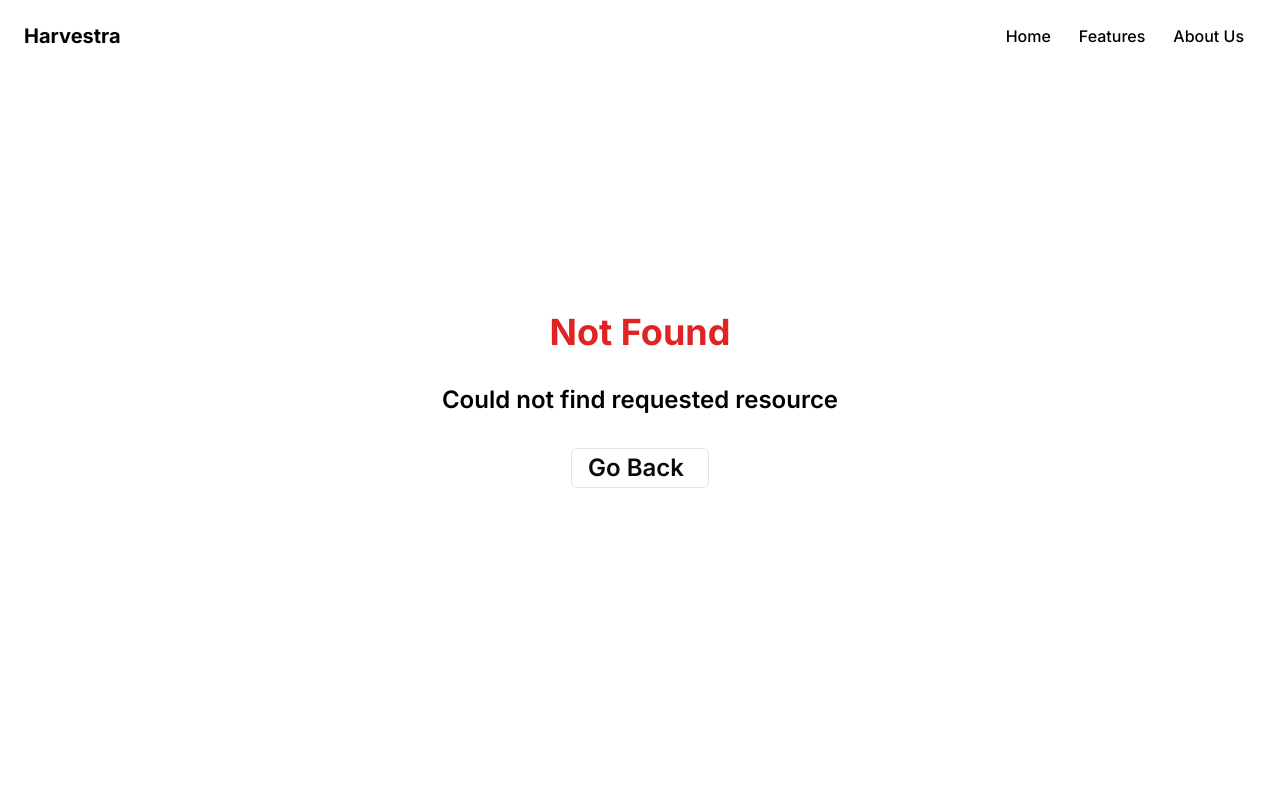
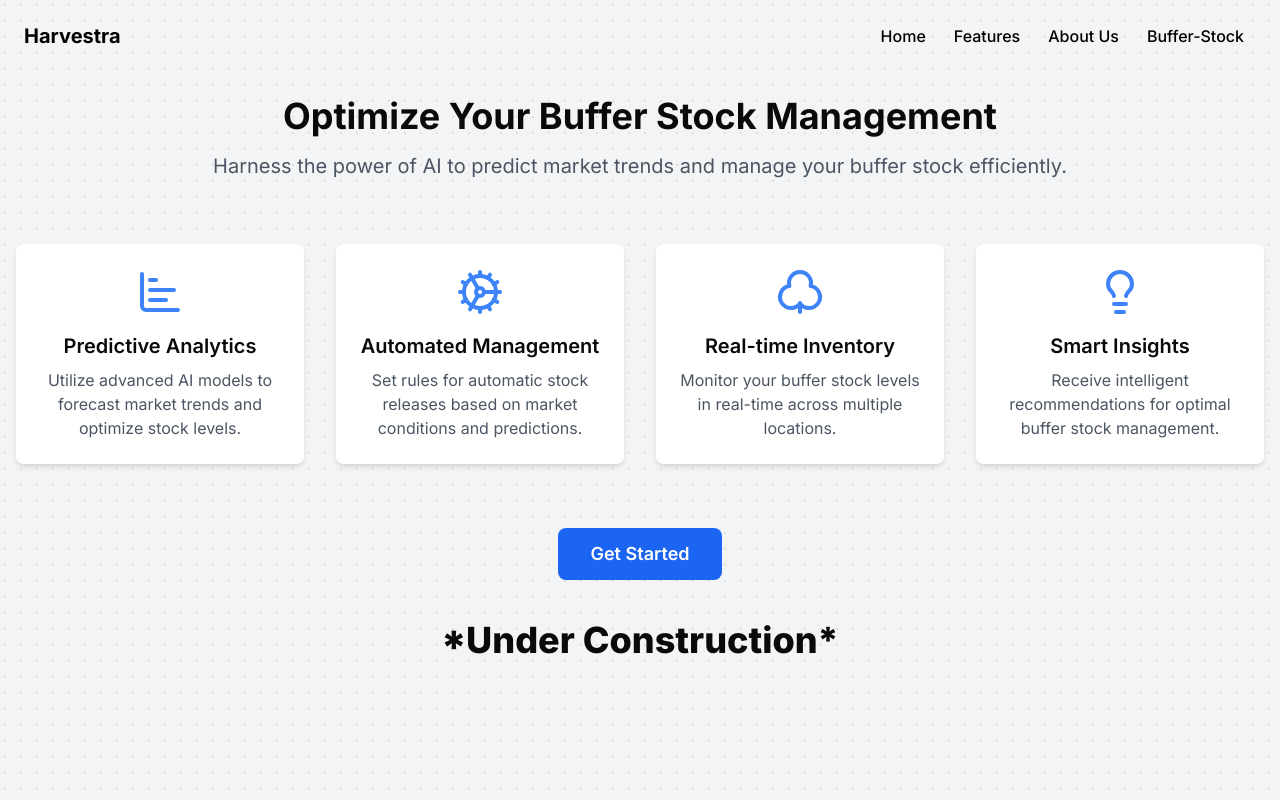
Before and after one commit to abhinav2805-ux/pulse, a Next.js app in the folder client/: page /buffer-stock in a window 1280 px wide. Before the commit this address had no page. Shown: the top 800 px of the page. Built offline with nearby package versions, Linux system fonts and the light colour scheme.

Commit message:
feat: added BufferStockMGMT Page

```diff
--- /dev/null
+++ b/client/src/app/(app)/buffer-stock/page.tsx
@@ -0,0 +1,58 @@
+import React from 'react';
+import { ChartBarIcon, CogIcon, ClubIcon, LightbulbIcon } from 'lucide-react';
+
+const Feature = ({ icon, title, description }) => (
+  <div className="flex flex-col items-center p-6 bg-white rounded-lg shadow-md">
+    {icon}
+    <h3 className="mt-4 mb-2 text-xl font-semibold">{title}</h3>
+    <p className="text-center text-gray-600">{description}</p>
+  </div>
+);
+
+const LandingPage = () => {
+  return (
+    <div className="min-h-screen bg-gray-100  bg-dot-black/[0.2] py-12">
+
+
+      <main className="container mx-auto px-4 py-12">
+        <section className="mb-16 text-center">
+          <h2 className="text-4xl font-bold mb-4">Optimize Your Buffer Stock Management</h2>
+          <p className="text-xl text-gray-600">Harness the power of AI to predict market trends and manage your buffer stock efficiently.</p>
+        </section>
+
+        <section className="grid grid-cols-1 md:grid-cols-2 lg:grid-cols-4 gap-8">
+          <Feature
+            icon={<ChartBarIcon className="w-12 h-12 text-blue-500" />}
+            title="Predictive Analytics"
+            description="Utilize advanced AI models to forecast market trends and optimize stock levels."
+          />
+          <Feature
+            icon={<CogIcon className="w-12 h-12 text-blue-500" />}
+            title="Automated Management"
+            description="Set rules for automatic stock releases based on market conditions and predictions."
+          />
+          <Feature
+            icon={<ClubIcon className="w-12 h-12 text-blue-500" />}
+            title="Real-time Inventory"
+            description="Monitor your buffer stock levels in real-time across multiple locations."
+          />
+          <Feature
+            icon={<LightbulbIcon className="w-12 h-12 text-blue-500" />}
+            title="Smart Insights"
+            description="Receive intelligent recommendations for optimal buffer stock management."
+          />
+        </section>
+
+        <section className="mt-16 text-center">
+          <button className="bg-blue-600 text-white px-8 py-3 rounded-lg text-lg font-semibold hover:bg-blue-700 transition duration-300">
+            Get Started
+          </button>
+          <h1 className='text-4xl font-extrabold mt-10'>*Under Construction*</h1>
+        </section>
+      </main>
+
+    </div>
+  );
+};
+
+export default LandingPage;
--- a/client/src/components/navbar.tsx
+++ b/client/src/components/navbar.tsx
@@ -39,7 +39,7 @@ const Navbar: React.FC = () => {
           Harvestra
         </Link>
         <div className="hidden md:flex space-x-1">
-          {['Home', 'Features', 'About Us'].map((item) => (
+          {['Home', 'Features', 'About Us', 'Buffer-Stock'].map((item) => (
             <Link
               key={item}
               href={getLinkHref(item)}
@@ -79,7 +79,7 @@ const Navbar: React.FC = () => {
               </Button>
             </div>
             <nav className="flex flex-col space-y-4 p-4">
-              {['Home', 'Features', 'About Us'].map((item) => (
+              {['Home', 'Features', 'About Us', 'Buffer-Stock'].map((item) => (
                 <Link
                   key={item}
                   href={getLinkHref(item)}
```
